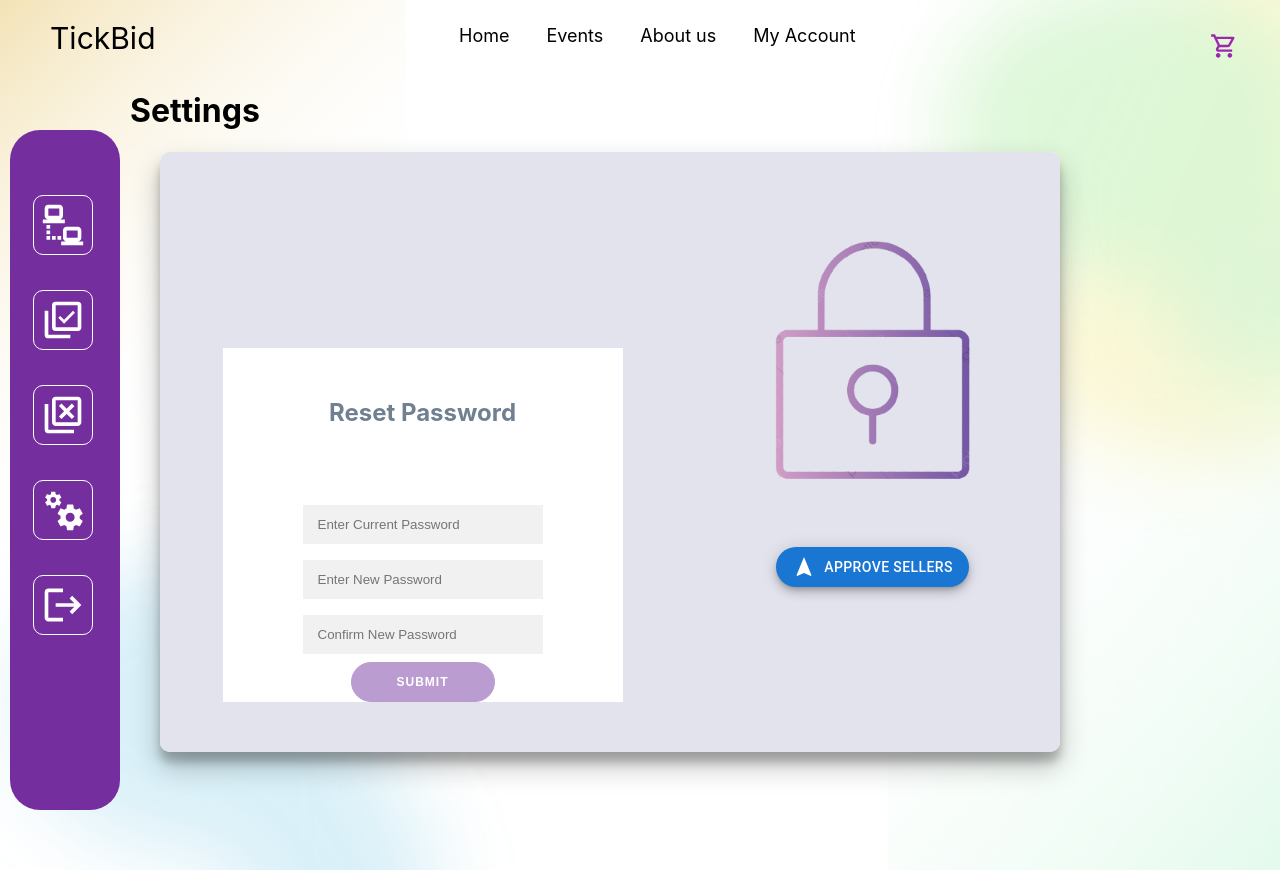
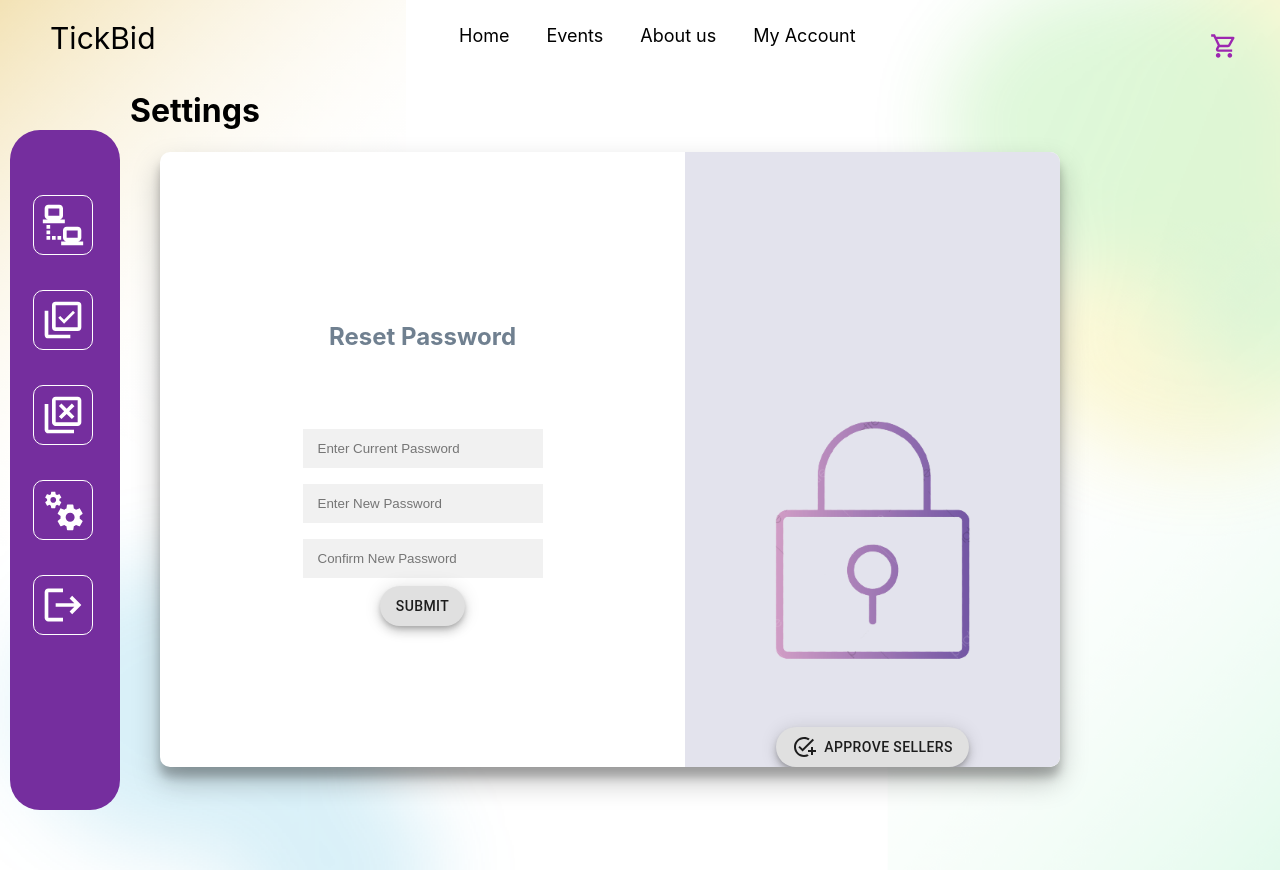
Before and after one commit to samitha093/Software-project, a Next.js app in the folder client/: page /manager/settings in a window 1280 px wide. Built offline with nearby package versions, Linux system fonts and the light colour scheme; a web font is replaced by a local one.

Commit message:
Manager Settings Page Edited
New look

```diff
--- a/client/components/manager/Passwordresetmanager.tsx
+++ b/client/components/manager/Passwordresetmanager.tsx
@@ -5,6 +5,7 @@ import lock from '../../assets/lock.png'
 import { Box, Grid, } from '@mui/material';
 
 import Sellerapproval from '../../components/manager/Sellerapproval'
+import Fab from '@mui/material/Fab';
 
 interface Passwordresetmanager {
 
@@ -25,8 +26,8 @@ const Passwordresetmanager: React.FC<Passwordresetmanager> = ({ }) => {
         <div className="container" id="container" >
             <Box sx={{ flexGrow: 1 }}>
                 <Grid container spacing={0}>
-                    <Grid item md={7} className="pwd_container" >
-                        <div className="form-wrapper">
+                    <Grid item md={7} className="manager-password-container" >
+                        <div className="manager-password-form-wrapper">
                             <form className='modern-form' action="#">
                                 <h1 className="head-password" >Reset Password</h1>
 
@@ -55,13 +56,16 @@ const Passwordresetmanager: React.FC<Passwordresetmanager> = ({ }) => {
                                 // onBlur={emailBlurHandler}
                                 />
 
-                                <button className='modern-btn'>Submit</button>
+                                <Fab variant="extended" size="medium" background-color="#BB9CD1" aria-label="add">
+                                    SUBMIT
+                                </Fab>
+                                <br />
                             </form>
                         </div>
 
                     </Grid>
                     <Grid item xs className="box-1" >
-                        <div className="content-1">
+                        <div className="manager-password-content-1">
                             <Image
                                 src={lock}
                                 layout="responsive"
--- a/client/components/manager/Sellerapproval.tsx
+++ b/client/components/manager/Sellerapproval.tsx
@@ -7,7 +7,7 @@ import DialogTitle from '@mui/material/DialogTitle';
 import useMediaQuery from '@mui/material/useMediaQuery';
 import { useTheme } from '@mui/material/styles';
 import Fab from '@mui/material/Fab';
-import NavigationIcon from '@mui/icons-material/Navigation';
+import AddTaskIcon from '@mui/icons-material/AddTask';
 
 import Sellerapprovaltable from '../../components/manager/Sellerapprovaltable'
 
@@ -27,8 +27,8 @@ export default function SellerApproval() {
 
   return (
     <div>
-      <Fab variant="extended" onClick={handleClickOpen} size="medium" color="primary" aria-label="add">
-        <NavigationIcon sx={{ mr: 1 }} />
+      <Fab variant="extended" onClick={handleClickOpen} size="medium" background-color="#BB9CD1" aria-label="add">
+        <AddTaskIcon sx={{ mr: 1 }} />
         Approve Sellers
       </Fab>
 
--- a/client/components/manager/Styles.css
+++ b/client/components/manager/Styles.css
@@ -238,31 +238,8 @@
     opacity: 100%;
 }
 
-.manager-password-box2{
-    width: auto;
-    display: flex;
-    flex-direction: column;
-    position: relative;
-    size: auto;
-    margin: 10px;
-}
-.manager-password-form-wrapper{
-    width: 400px;
-    max-width: 100%;
-    box-sizing: border-box;
-    background-color :white;
-    margin: auto auto 0;
-    position: relative;
-}
 .manager-button-submit{
-
-    width: 40%;
-    margin-bottom: 10px;
-    margin-top: 10px;
-    align-self: center !important;
-    font-size: medium;
     background-color: #BB9CD1;
-    resize: both;
     justify-content: center !important;
 }
 
@@ -271,17 +248,14 @@
 {
     width: 100%;
 }
-
-
-.form-wrapper{
+.manager-password-form-wrapper{
     width: 400px;
     max-width: 100%;
     box-sizing: border-box;
-    margin: auto auto 0;
+    margin: auto;
     /*position: relative;*/
     justify-content: center;
     vertical-align: middle; /*center*/
-
 }
 .Box-1{
     height: 100%;
@@ -290,10 +264,8 @@
     border-bottom-left-radius: 10px;
     vertical-align: auto;
     justify-content: center;
-
 }
-
-.pwd_container{
+.manager-password_container{
     display: flex; /*check and delete if not working*/
     padding: 50px;
     align-content: center;
@@ -303,11 +275,10 @@
     height: 100%;
     background-color: #E3E3ED;
 }
-.content-1{
+.manager-password-content-1{
     font-size: larger;
     font-weight: bold;
     color:#8F7F98;
     text-align: center;
     padding-top:200px;
-
 }
--- a/client/pages/manager/Styles.css
+++ b/client/pages/manager/Styles.css
@@ -18,9 +18,10 @@
     width: 100%;
     padding-left: 30px;
     position: relative;
+    vertical-align: middle; /*delete if not worked*/
     display: flex;
     box-sizing: border-box;
-    justify-content: space-between;
+    justify-content: center; /*space between*/
     flex-wrap: wrap;
 }
 
```
